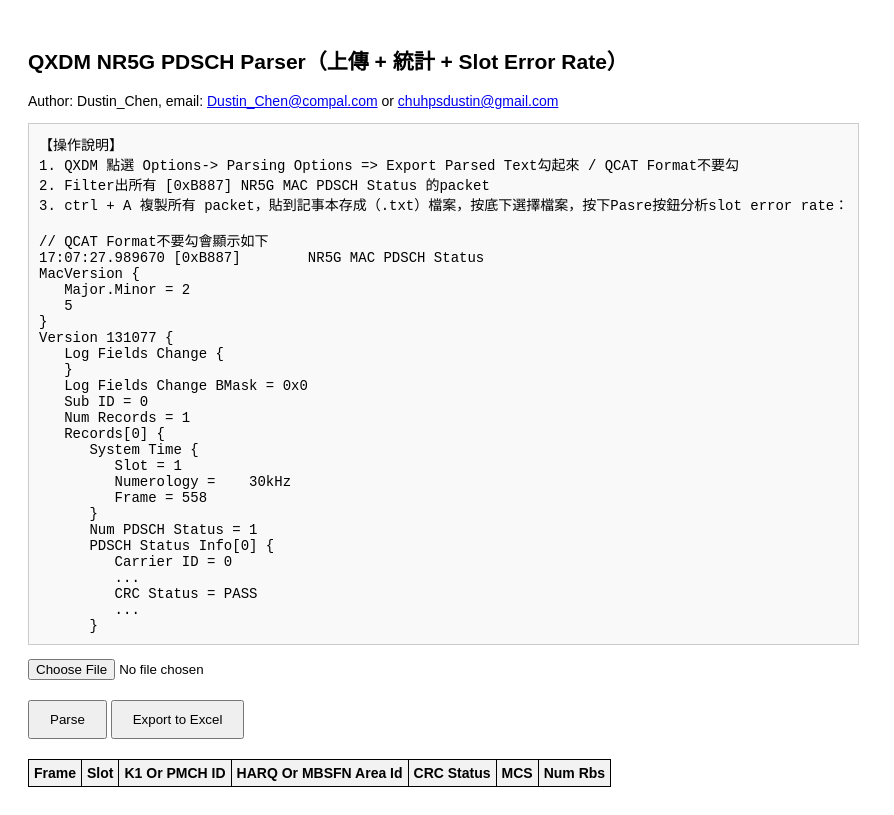
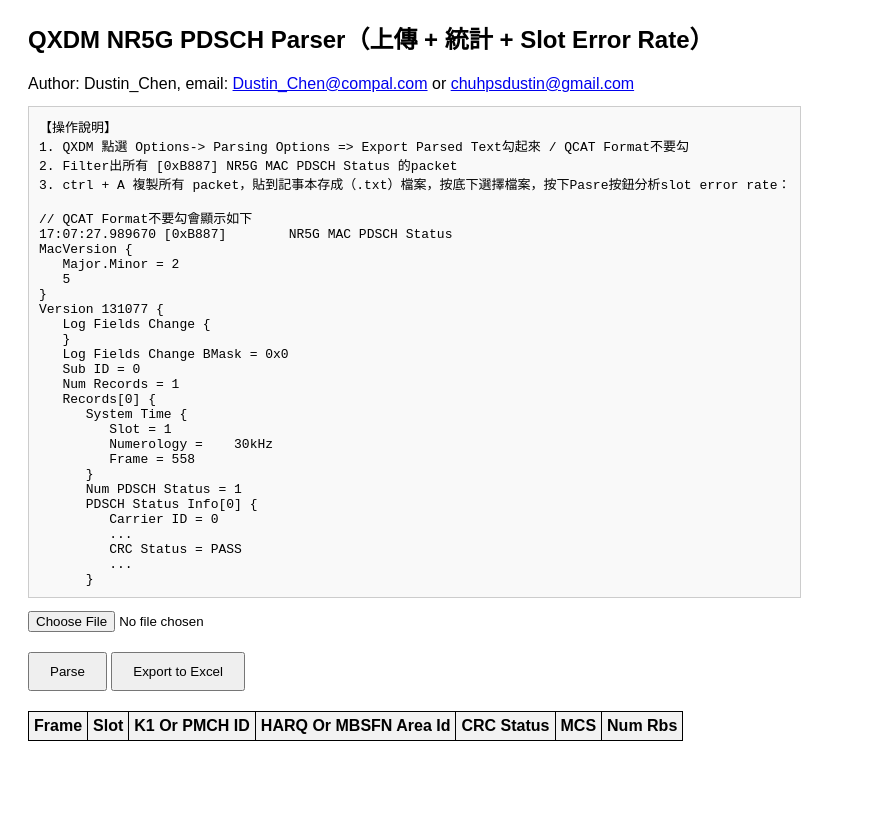
Before and after one commit to dustinchen26/QXDM_PDSCH_parser, a plain HTML site: page index.html in a window 1280 px wide. Shown: the whole page, without its empty margins (0-894 px from the left). Drawn offline with Linux system fonts and the light colour scheme.

Commit message:
update style

```diff
--- a/index.html
+++ b/index.html
@@ -11,13 +11,14 @@
   <title>QXDM NR5G PDSCH Parser - Slot Error Rate</title>
   <script src="https://cdnjs.cloudflare.com/ajax/libs/xlsx/0.18.5/xlsx.full.min.js"></script>
   <style>
-         body {
-            font-family: 'Roboto', sans-serif;
-            font-size: 14px;
-        }
-
-
-    body { font-family: Arial; padding: 20px; }
+    body
+	{
+		font-family: Arial;
+		padding-top: 0px;
+		padding-right: 20px;
+		padding-bottom: 20px;
+		padding-left: 20px;
+	}
     input[type="file"] { margin-bottom: 10px; }
     table, th, td { border: 1px solid black; border-collapse: collapse; padding: 5px; }
     th { background-color: #f2f2f2; }
```
